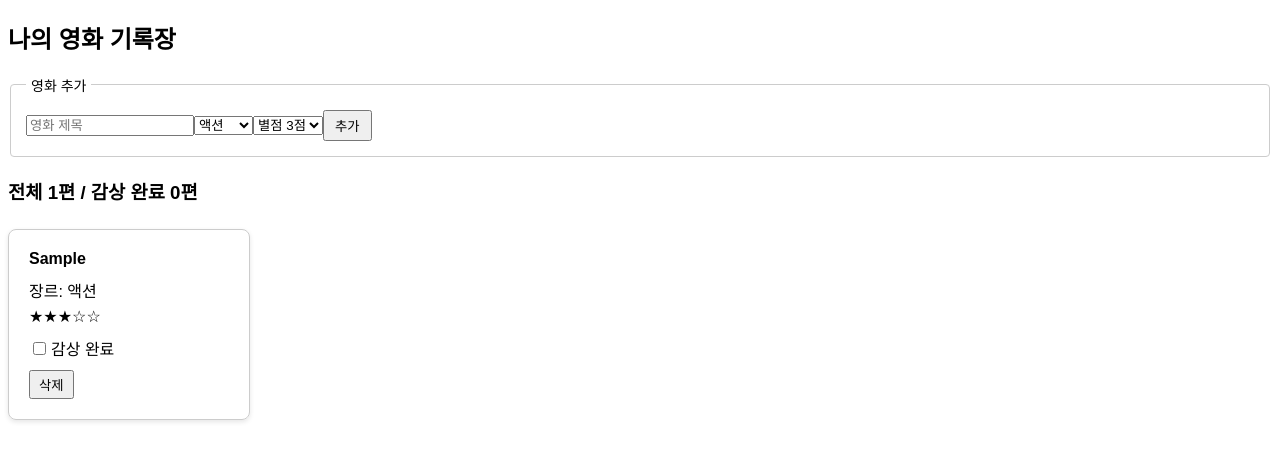
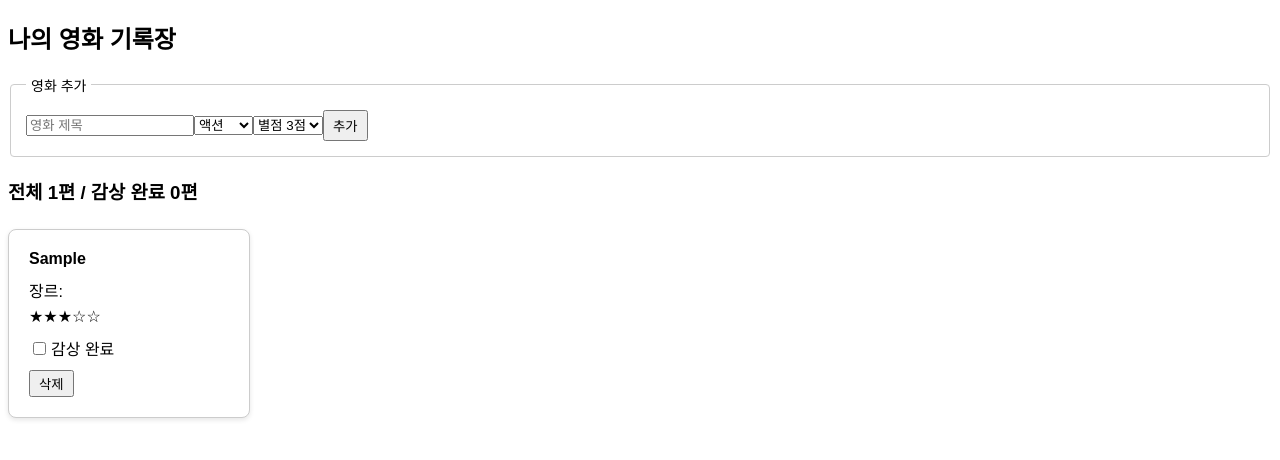
Before and after one commit to beruse2005-cloud/practice-01-movie_1, a React (Vite) app: page / in a window 1280 px wide. Both pictures are taken after typing "Sample" into the empty fields and a click on the button "추가". Shown: the top 460 px of the page. Built offline with nearby package versions, Linux system fonts and the light colour scheme.

Commit message:
4차 완성

```diff
--- a/src/App.jsx
+++ b/src/App.jsx
@@ -3,7 +3,7 @@ import { useState } from "react";
 function App() {
     // 입력값을 관리하는 state
     const [title, setTitle] = useState(""); // 영화 제목
-    const [genre, setGenre] = useState("액션"); // 장르 (기본값 액션)
+    const [genre, setGenre] = useState(""); // 장르
     const [rating, setRating] = useState("3"); // 별점 (기본값 별점 3점)
 
     // 영화 목록을 관리하는 state (초기 데이터 없음)
@@ -31,7 +31,7 @@ function App() {
 
         // 인풋 값 초기화
         setTitle("");
-        setGenre("액션");
+        setGenre("");
         setRating("3");
     };
 
@@ -88,8 +88,9 @@ function App() {
                     >
                         <option value="액션">액션</option>
                         <option value="드라마">드라마</option>
+                        <option value="코미디">코미디</option>
                         <option value="SF">SF</option>
-                        <option value="코미디">코미디</option>
+                        <option value="공포">공포</option>
                     </select>
 
                     {/* 별점 선택 select */}
@@ -97,14 +98,14 @@ function App() {
                         value={rating}
                         onChange={(e) => setRating(e.target.value)}
                     >
-                        <option value="3">별점 3점</option>
                         <option value="1">별점 1점</option>
                         <option value="2">별점 2점</option>
+                        <option value="3">별점 3점</option>
                         <option value="4">별점 4점</option>
                         <option value="5">별점 5점</option>
                     </select>
 
-                    <button type="submit" style={{ padding: "4px 10px", cursor: "pointer" }}>
+                    <button type="submit" style={{ padding: "4px 8px", cursor: "pointer" }}>
                         추가
                     </button>
                 </form>
@@ -129,6 +130,10 @@ function App() {
                                 padding: "20px",
                                 width: "200px",
                                 boxShadow: "0 2px 5px rgba(0,0,0,0.1)",
+                                // 체크했을 때 카드 전체 요소가 블라인드(흐림/배경색 변경) 처리되도록 수정
+                                opacity: movie.completed ? 0.7 : 1,
+                                backgroundColor: movie.completed ? "#f9f9f9" : "#ffffff",
+                                transition: "all 0.2s ease-in-out",
                             }}
                         >
                             {/* 체크 완료 시 제목, 장르, 별점 영역만 흐려지도록 블라인드 처리 */}
@@ -156,7 +161,7 @@ function App() {
 
                             <button
                                 onClick={() => handleDeleteMovie(index)}
-                                style={{ padding: "3px 8px", cursor: "pointer" }}
+                                style={{ padding: "2px 8px", cursor: "pointer" }}
                             >
                                 삭제
                             </button>
```
